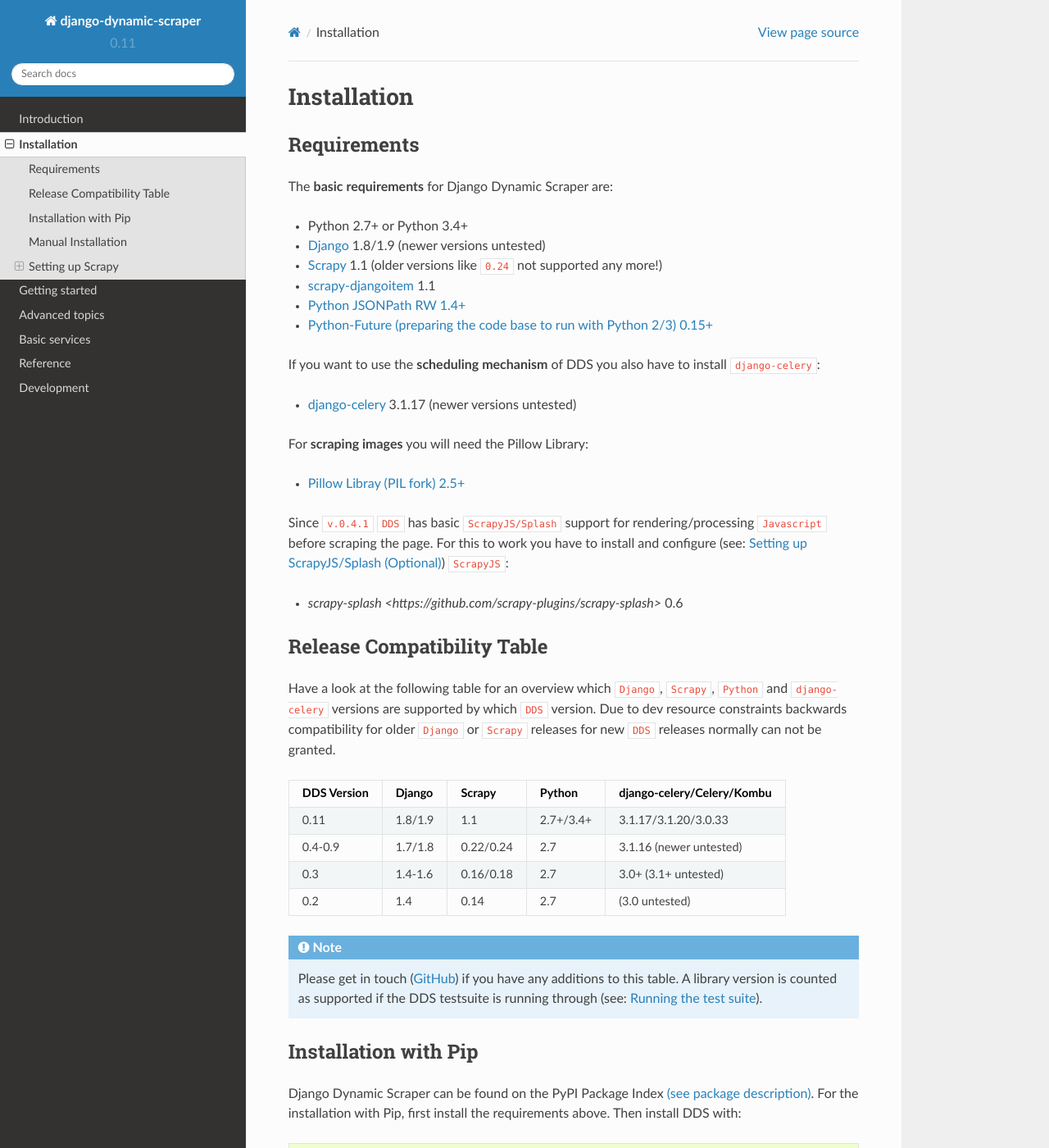
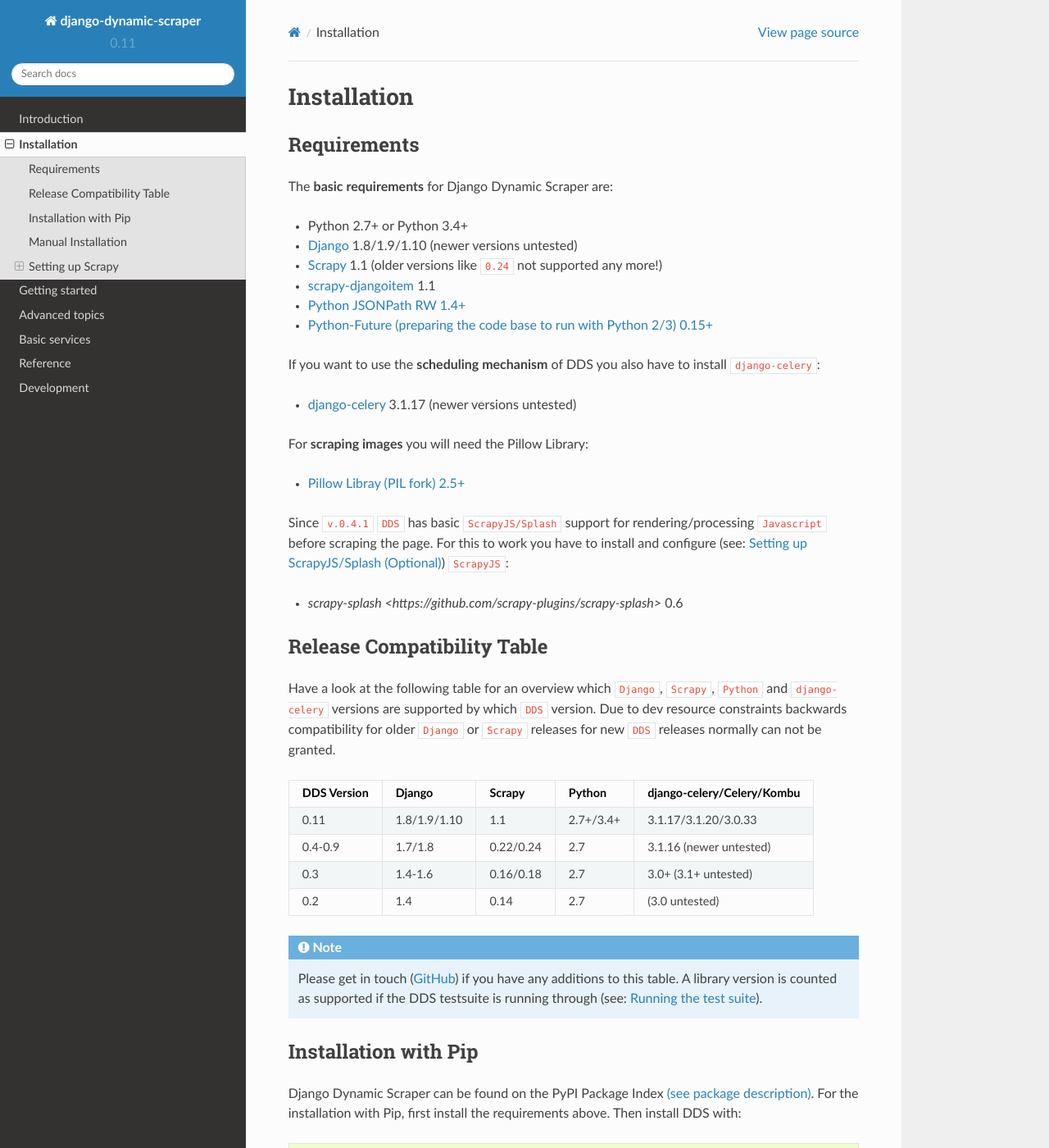
Before and after one commit to dev02019/django-dynamic-scraper, a Sphinx documentation site: the page built from docs/installation.rst, in a window 1280 px wide and 1400 px high. Shown: the whole window at 82% size. Built offline with Sphinx 7.4.7 and the Read the Docs theme 2.0.0, drawn with Linux system fonts in a browser that asks for light colours.

Commit message:
Added information on Django 1.10 support to docs

```diff
--- a/docs/index.rst
+++ b/docs/index.rst
@@ -12,7 +12,7 @@ of the features of Scrapy it lets you dynamically create and manage spiders via
 .. note::
    Lot's of new features added recently :
 
-   * ``Django 1.9``/``Scrapy 1.1`` support
+   * ``Django 1.10``/``Scrapy 1.1`` support
    * Beta ``Python 3`` support
    * ``Javascript`` rendering
    * Scraping ``JSON`` content
--- a/docs/installation.rst
+++ b/docs/installation.rst
@@ -10,7 +10,7 @@ Requirements
 The **basic requirements** for Django Dynamic Scraper are:
 
 * Python 2.7+ or Python 3.4+
-* `Django <https://www.djangoproject.com/>`_ 1.8/1.9 (newer versions untested)
+* `Django <https://www.djangoproject.com/>`_ 1.8/1.9/1.10 (newer versions untested)
 * `Scrapy <http://www.scrapy.org>`_ 1.1 (older versions like ``0.24`` not supported any more!)
 * `scrapy-djangoitem <https://github.com/scrapy-plugins/scrapy-djangoitem>`_ 1.1
 * `Python JSONPath RW 1.4+ <https://github.com/kennknowles/python-jsonpath-rw>`_
@@ -38,17 +38,17 @@ Have a look at the following table for an overview which ``Django``, ``Scrapy``,
 Due to dev resource constraints backwards compatibility for older ``Django`` or
 ``Scrapy`` releases for new ``DDS`` releases normally can not be granted.
 
-+-------------+-------------+----------------------+----------------------+-------------------------------+
-| DDS Version | Django      | Scrapy               | Python               | django-celery/Celery/Kombu    |
-+=============+=============+======================+======================+===============================+
-| 0.11        | 1.8/1.9     | 1.1                  | 2.7+/3.4+            | 3.1.17/3.1.20/3.0.33          |
-+-------------+-------------+----------------------+----------------------+-------------------------------+
-| 0.4-0.9     | 1.7/1.8     | 0.22/0.24            | 2.7                  | 3.1.16 (newer untested)       |
-+-------------+-------------+----------------------+----------------------+-------------------------------+
-| 0.3         | 1.4-1.6     | 0.16/0.18            | 2.7                  | 3.0+ (3.1+ untested)          |
-+-------------+-------------+----------------------+----------------------+-------------------------------+
-| 0.2         | 1.4         | 0.14                 | 2.7                  | (3.0 untested)                |
-+-------------+-------------+----------------------+----------------------+-------------------------------+
++-------------+--------------+----------------------+----------------------+-------------------------------+
+| DDS Version | Django       | Scrapy               | Python               | django-celery/Celery/Kombu    |
++=============+==============+======================+======================+===============================+
+| 0.11        | 1.8/1.9/1.10 | 1.1                  | 2.7+/3.4+            | 3.1.17/3.1.20/3.0.33          |
++-------------+--------------+----------------------+----------------------+-------------------------------+
+| 0.4-0.9     | 1.7/1.8      | 0.22/0.24            | 2.7                  | 3.1.16 (newer untested)       |
++-------------+--------------+----------------------+----------------------+-------------------------------+
+| 0.3         | 1.4-1.6      | 0.16/0.18            | 2.7                  | 3.0+ (3.1+ untested)          |
++-------------+--------------+----------------------+----------------------+-------------------------------+
+| 0.2         | 1.4          | 0.14                 | 2.7                  | (3.0 untested)                |
++-------------+--------------+----------------------+----------------------+-------------------------------+
 
 .. note::
    Please get in touch (`GitHub <https://github.com/holgerd77/django-dynamic-scraper>`_) if you have any additions to this table. A library version is counted as supported if the
```
